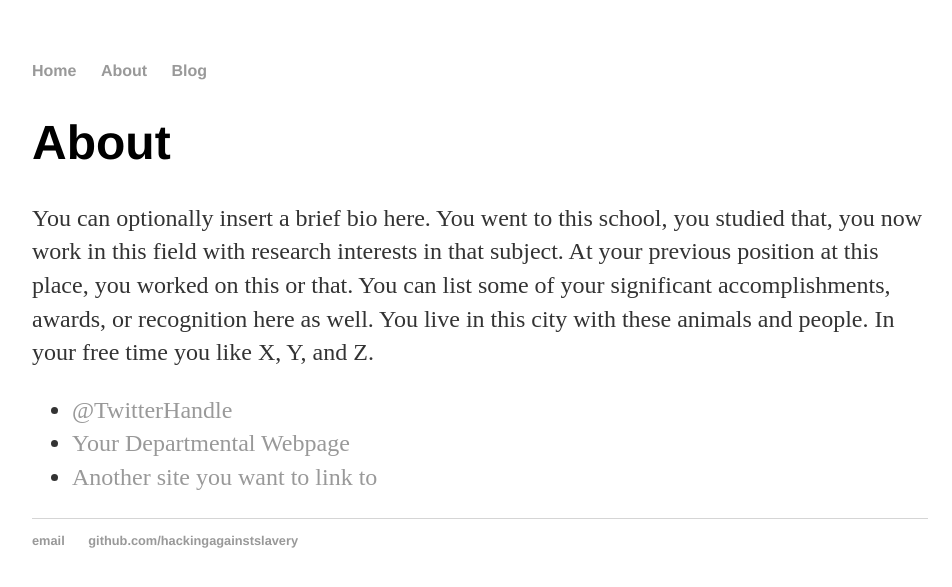
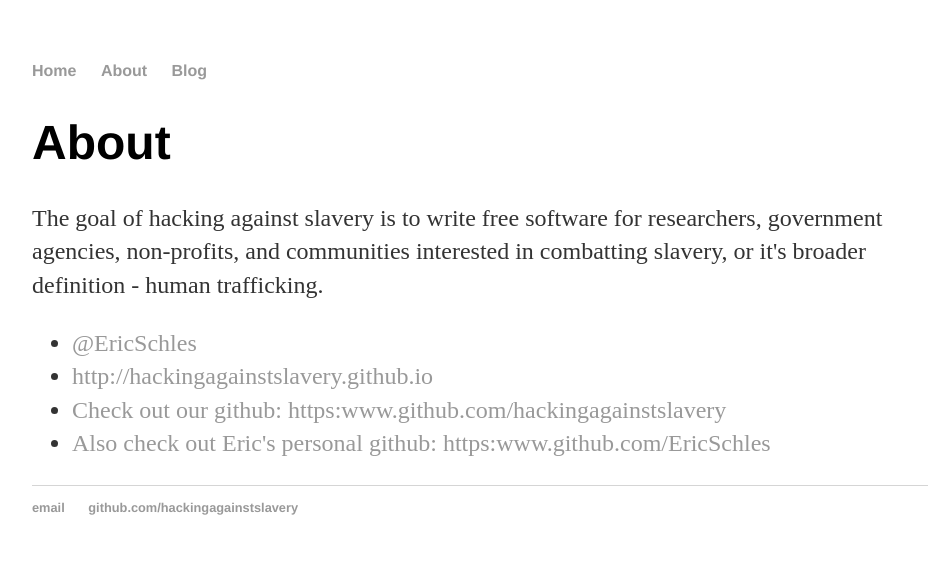
Before and after one commit to jacqueline-homan/hackingagainstslavery.github.io, a Jekyll site: the page built from about/index.html, in a window 1280 px wide. Shown: the top 587 px of the page, without its empty margins (160-1112 px from the left). Built offline with Jekyll 4.4.1, drawn with Linux system fonts in a browser that asks for light colours.

Commit message:
finished all the references

```diff
--- a/about/index.html
+++ b/about/index.html
@@ -1,15 +1,16 @@
 ---
 layout: default
-title: About Hank Quinlan
+title: About Hacking Against Slavery
 ---
 
 		<div class="about">
 			<h1>About</h1>
-			<p>You can optionally insert a brief bio here. You went to this school, you studied that, you now work in this field with research interests in that subject. At your previous position at this place, you worked on this or that. You can list some of your significant accomplishments, awards, or recognition here as well. You live in this city with these animals and people. In your free time you like X, Y, and Z.</p>
+			<p>The goal of hacking against slavery is to write free software for researchers, government agencies, non-profits, and communities interested in combatting slavery, or it's broader definition - human trafficking.</p>
 
 			<ul class="contacts">
-				<li><a href="#">@TwitterHandle</a></li>
-				<li><a href="#">Your Departmental Webpage</a></li>
-				<li><a href="#">Another site you want to link to</a></li>
+				<li><a href="#">@EricSchles</a></li>
+				<li><a href="#">http://hackingagainstslavery.github.io</a></li>
+				<li><a href="#">Check out our github: https:www.github.com/hackingagainstslavery</a></li>
+				<li><a href="#">Also check out Eric's personal github: https:www.github.com/EricSchles</a></li>
 				</ul>
 		</div>
```
